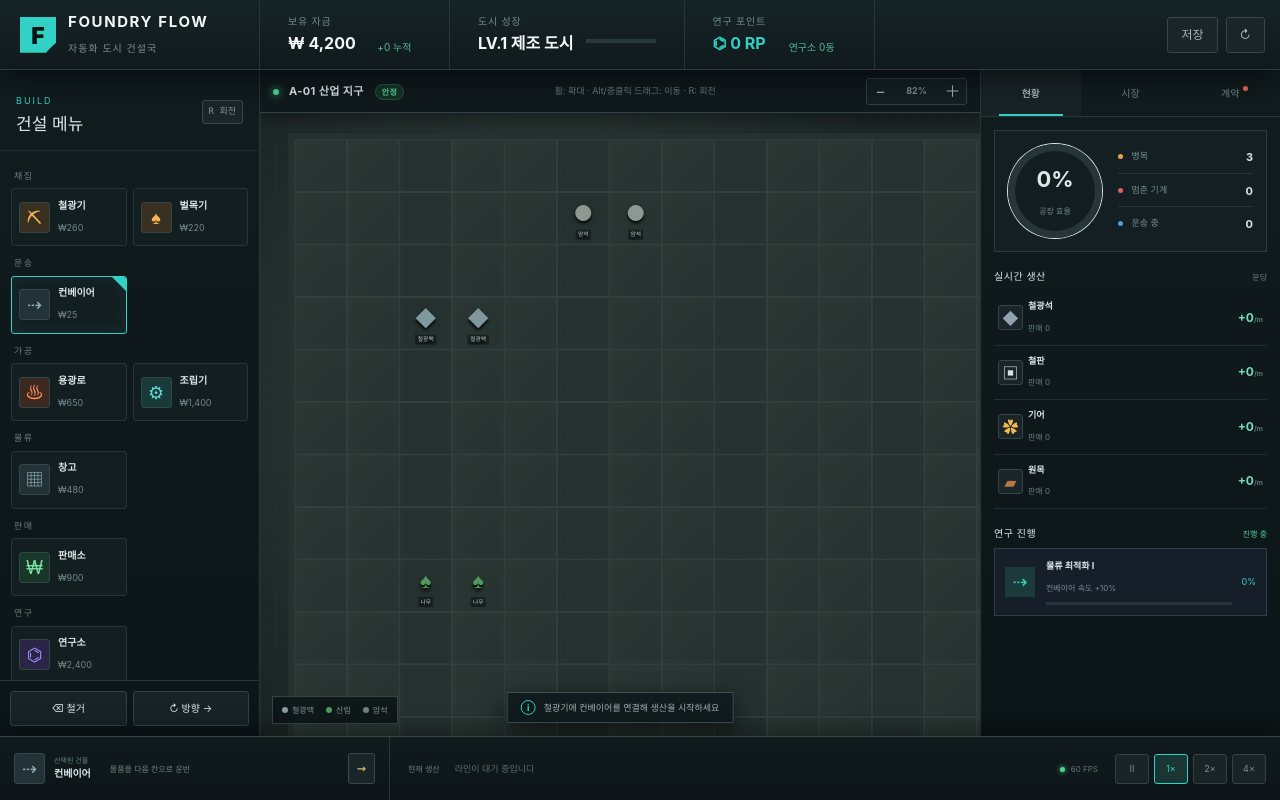
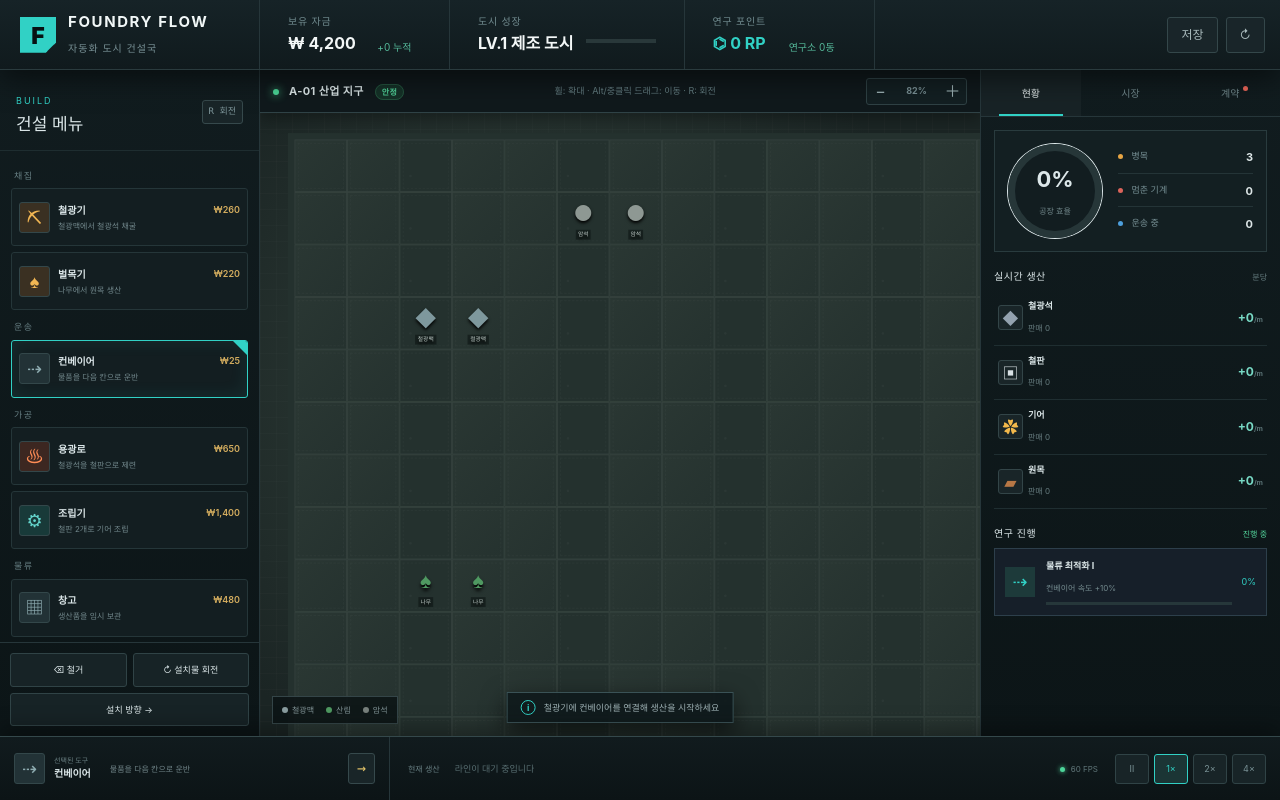
Before and after one commit to appleking0511/foundry-flow, a Next.js app: page / in a window 1280 px wide. Built offline with nearby package versions, Linux system fonts and the light colour scheme.

Commit message:
건물 회전 및 건설 설명 추가

```diff
--- a/app/globals.css
+++ b/app/globals.css
@@ -15,10 +15,10 @@ button:focus-visible { outline:2px solid var(--cyan); outline-offset:2px; }
 .header-actions { display:flex;gap:8px;padding:0 15px; }.header-actions button { border:1px solid #34474a;background:#192529;border-radius:3px;padding:8px 13px;color:#a9babc;font-size:12px;cursor:pointer; }.header-actions button:hover { border-color:var(--cyan);color:#fff; }
 .workspace { display:grid;grid-template-columns:260px minmax(640px,1fr) 300px;min-height:0; }.panel { background:linear-gradient(180deg,#111c1f,#0c1517);z-index:3; }.build-panel { border-right:1px solid var(--line);display:flex;flex-direction:column;min-height:0; }.intel-panel { border-left:1px solid var(--line);min-height:0;display:flex;flex-direction:column; }
 .panel-title { display:flex;align-items:center;justify-content:space-between;padding:16px 16px 12px;border-bottom:1px solid #1e2d30; }.panel-title span { color:var(--cyan);font-size:9px;letter-spacing:2px; }.panel-title h2 { margin:2px 0 0;font-size:17px; }.panel-title kbd,.selection kbd { border:1px solid #36494c;background:#192528;padding:4px 6px;border-radius:3px;color:#7f979b;font-size:9px; }
-.palette-scroll,.intel-scroll { overflow:auto;scrollbar-width:thin;scrollbar-color:#33494c transparent; }.palette-scroll { flex:1;padding:8px 11px; }.build-group h3 { margin:10px 3px 6px;color:#657d81;font-size:9px;letter-spacing:1.5px; }.build-grid { display:grid;grid-template-columns:1fr 1fr;gap:6px; }
+.palette-scroll,.intel-scroll { overflow:auto;scrollbar-width:thin;scrollbar-color:#33494c transparent; }.palette-scroll { flex:1;padding:8px 11px; }.build-group h3 { margin:10px 3px 6px;color:#657d81;font-size:9px;letter-spacing:1.5px; }.build-grid { display:grid;grid-template-columns:1fr;gap:6px; }
 .build-card { min-height:58px;display:flex;align-items:center;gap:8px;text-align:left;border:1px solid #253639;background:#131e21;border-radius:3px;padding:7px;cursor:pointer;position:relative;overflow:hidden; }.build-card:hover { border-color:#476166;background:#192629; }.build-card.active { border-color:var(--cyan);box-shadow:inset 0 0 18px #31d1c519; }.build-card.active:after { content:"";position:absolute;top:0;right:0;border-style:solid;border-width:0 14px 14px 0;border-color:transparent var(--cyan) transparent transparent; }
 .build-icon { width:31px;height:31px;flex:0 0 31px;display:grid;place-items:center;border-radius:3px;background:#223236;color:#8eacb1;font-size:18px;border:1px solid #33474a; }.build-icon.drill,.build-icon.lumber { color:#f1b653;background:#3a3022; }.build-icon.smelter { color:#ff8c55;background:#3c2721; }.build-icon.assembler { color:#66d8cf;background:#183a39; }.build-icon.seller { color:#79de9f;background:#18362a; }.build-icon.lab { color:#a795ff;background:#2a2547; }
-.build-card b { display:block;font-size:10px;white-space:nowrap; }.build-card small { color:#71878b;font-size:9px; }.tool-row { display:grid;grid-template-columns:1fr 1fr;gap:6px;padding:10px;border-top:1px solid var(--line); }.tool-row button { border:1px solid #304346;background:#172326;padding:9px 4px;border-radius:3px;font-size:10px;cursor:pointer; }.tool-row button:hover,.tool-row button.active { border-color:#789095; }.tool-row .danger { border-color:#c75d52;color:#ff9d92;background:#361d1c; }
+.build-copy { min-width:0;flex:1; }.build-card b { display:flex;justify-content:space-between;gap:8px;font-size:10px;white-space:nowrap; }.build-card b em { color:#d5ae5f;font-size:9px;font-style:normal;font-weight:600; }.build-card small { display:block;margin-top:3px;color:#71878b;font-size:8px;white-space:normal;line-height:1.3; }.tool-row { display:grid;grid-template-columns:1fr 1fr;gap:6px;padding:10px;border-top:1px solid var(--line); }.tool-row button { border:1px solid #304346;background:#172326;padding:9px 4px;border-radius:3px;font-size:9px;cursor:pointer; }.tool-row button:last-child { grid-column:1/-1; }.tool-row button:hover,.tool-row button.active { border-color:#789095; }.tool-row .danger { border-color:#c75d52;color:#ff9d92;background:#361d1c; }
 .map-area { position:relative;min-width:0;display:flex;flex-direction:column;background:#172225;overflow:hidden; }.map-toolbar { height:43px;flex:0 0 43px;display:flex;align-items:center;justify-content:space-between;padding:0 13px;background:#10191ce8;border-bottom:1px solid #304347;z-index:2;box-shadow:0 5px 15px #0005; }.sector { font-size:11px;font-weight:700;letter-spacing:.4px; }.sector small { margin-left:8px;color:#52d59b;background:#153228;border:1px solid #24533e;padding:2px 6px;border-radius:8px;font-size:8px; }.pulse { display:inline-block;width:6px;height:6px;border-radius:50%;background:#4bd697;box-shadow:0 0 8px #4bd697;margin-right:7px; }.hint { color:#637c80;font-size:9px; }.zoom { display:flex;align-items:center;border:1px solid #2f4245;background:#131f22;border-radius:3px; }.zoom button { border:0;background:transparent;width:27px;height:25px;cursor:pointer;color:#9bb0b3; }.zoom b { min-width:45px;text-align:center;font-size:9px;color:#799095; }
 .map-viewport { flex:1;position:relative;overflow:hidden;background-color:#202b29;background-image:linear-gradient(#ffffff04 1px,transparent 1px),linear-gradient(90deg,#ffffff04 1px,transparent 1px),radial-gradient(circle at 40% 45%,#33423c,#1b2524 75%);background-size:16px 16px,16px 16px,100% 100%;cursor:crosshair;touch-action:none; }
 .map-grid { position:absolute;display:grid;grid-auto-rows:64px;width:max-content;transform-origin:0 0;transition:transform .12s ease-out;padding:8px;background:#24312e;box-shadow:0 18px 60px #0009;clip-path:polygon(0 0,calc(100% - 22px) 0,100% 22px,100% 100%,0 100%); }
--- a/app/page.tsx
+++ b/app/page.tsx
@@ -47,7 +47,7 @@ const won = (n: number) => new Intl.NumberFormat("ko-KR").format(Math.floor(n));
 
 export default function FactoryGame() {
   const [game, setGame] = useState<GameState>(initial);
-  const [selected, setSelected] = useState<Kind | "delete">("conveyor");
+  const [selected, setSelected] = useState<Kind | "delete" | "rotate">("conveyor");
   const [rotation, setRotation] = useState(0);
   const [speed, setSpeed] = useState(1);
   const [paused, setPaused] = useState(false);
@@ -129,6 +129,13 @@ export default function FactoryGame() {
     if (wasDragging.current) { wasDragging.current = false; return; }
     const pos = key(x, y);
     setGame(g => {
+      if (selected === "rotate") {
+        const target = g.buildings[pos];
+        if (!target) { setToast("회전할 건물을 선택하세요"); return g; }
+        const nextDir = (target.dir + 1) % 4;
+        setToast(`${buildingMeta[target.kind].name} 방향을 ${DIRS[nextDir].icon}로 변경했습니다`);
+        return { ...g, buildings: { ...g.buildings, [pos]: { ...target, dir: nextDir } } };
+      }
       if (selected === "delete") {
         if (!g.buildings[pos]) return g; setToast("건물을 철거하고 비용의 50%를 회수했습니다");
         return { ...g, money: g.money + buildingMeta[g.buildings[pos].kind].cost * .5, buildings: Object.fromEntries(Object.entries(g.buildings).filter(([k]) => k !== pos)), items: g.items.filter(i => key(i.x, i.y) !== pos) };
@@ -173,7 +180,7 @@ export default function FactoryGame() {
     <section className="workspace">
       <nav className="mobile-dock" aria-label="모바일 게임 메뉴">
         <button className={mobilePanel === "build" ? "active" : ""} onClick={() => setMobilePanel(p => p === "build" ? null : "build")}><span>▦</span>건설</button>
-        <button onClick={() => setRotation(r => (r + 1) % 4)}><span>↻</span>회전</button>
+        <button className={selected === "rotate" ? "active" : ""} onClick={() => { setSelected("rotate"); setMobilePanel(null); }}><span>↻</span>회전</button>
         <button className={selected === "delete" ? "active danger" : ""} onClick={() => { setSelected("delete"); setMobilePanel(null); }}><span>⌫</span>철거</button>
         <button className={mobilePanel === "intel" ? "active" : ""} onClick={() => setMobilePanel(p => p === "intel" ? null : "intel")}><span>◫</span>현황</button>
       </nav>
@@ -183,11 +190,11 @@ export default function FactoryGame() {
         <div className="palette-scroll">
           {groups.map(group => <section key={group} className="build-group"><h3>{group}</h3><div className="build-grid">
             {buildings.filter(b => b.group === group).map(b => <button key={b.kind} className={`build-card ${selected === b.kind ? "active" : ""}`} onClick={() => { setSelected(b.kind); setMobilePanel(null); }} title={b.desc}>
-              <span className={`build-icon ${b.kind}`}>{b.icon}</span><span><b>{b.name}</b><small>₩{won(b.cost)}</small></span>
+              <span className={`build-icon ${b.kind}`}>{b.icon}</span><span className="build-copy"><b>{b.name}<em>₩{won(b.cost)}</em></b><small>{b.desc}</small></span>
             </button>)}
           </div></section>)}
         </div>
-        <div className="tool-row"><button className={selected === "delete" ? "active danger" : ""} onClick={() => setSelected("delete")}>⌫ 철거</button><button onClick={() => setRotation(r => (r + 1) % 4)}>↻ 방향 {DIRS[rotation].icon}</button></div>
+        <div className="tool-row"><button className={selected === "delete" ? "active danger" : ""} onClick={() => setSelected("delete")}>⌫ 철거</button><button className={selected === "rotate" ? "active" : ""} onClick={() => setSelected("rotate")}>↻ 설치물 회전</button><button onClick={() => setRotation(r => (r + 1) % 4)}>설치 방향 {DIRS[rotation].icon}</button></div>
       </aside>
 
       <section className="map-area">
@@ -226,7 +233,7 @@ export default function FactoryGame() {
     </section>
 
     <footer className="bottom-bar">
-      <div className="selection"><span className={`build-icon ${selected}`}>{selected === "delete" ? "⌫" : buildingMeta[selected].icon}</span><div><small>선택된 건물</small><b>{selected === "delete" ? "철거 도구" : buildingMeta[selected].name}</b></div><p>{selected === "delete" ? "설치된 건물을 클릭해 철거" : buildingMeta[selected].desc}</p><kbd>{DIRS[rotation].icon}</kbd></div>
+      <div className="selection"><span className={`build-icon ${selected}`}>{selected === "delete" ? "⌫" : selected === "rotate" ? "↻" : buildingMeta[selected].icon}</span><div><small>선택된 도구</small><b>{selected === "delete" ? "철거 도구" : selected === "rotate" ? "설치물 회전" : buildingMeta[selected].name}</b></div><p>{selected === "delete" ? "설치된 건물을 클릭해 철거" : selected === "rotate" ? "설치된 건물을 누를 때마다 90° 회전" : buildingMeta[selected].desc}</p><kbd>{selected === "rotate" ? "탭" : DIRS[rotation].icon}</kbd></div>
       <div className="factory-feed"><small>현재 생산</small><div className="feed-items">{game.items.slice(0, 8).map(i => <span key={i.id} style={{ color: itemMeta[i.type].color }}>{itemMeta[i.type].icon}</span>)}{!game.items.length && <em>라인이 대기 중입니다</em>}</div></div>
       <div className="game-controls"><span className="fps"><i /> 60 FPS</span><button className={paused ? "active" : ""} onClick={() => setPaused(p => !p)}>{paused ? "▶" : "Ⅱ"}</button>{[1,2,4].map(s => <button key={s} className={speed === s ? "active" : ""} onClick={() => { setSpeed(s); setPaused(false); }}>{s}×</button>)}</div>
     </footer>
```
